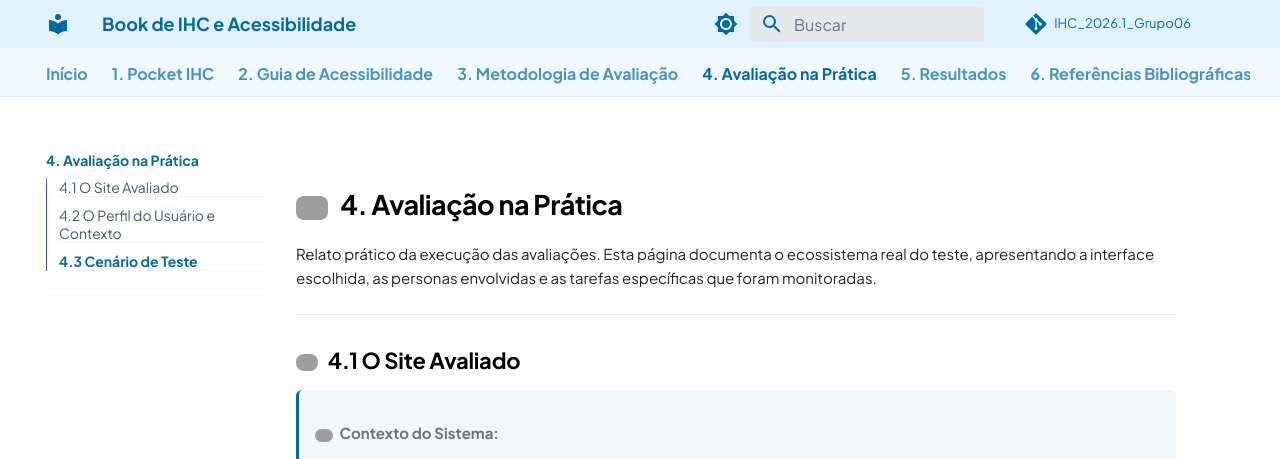
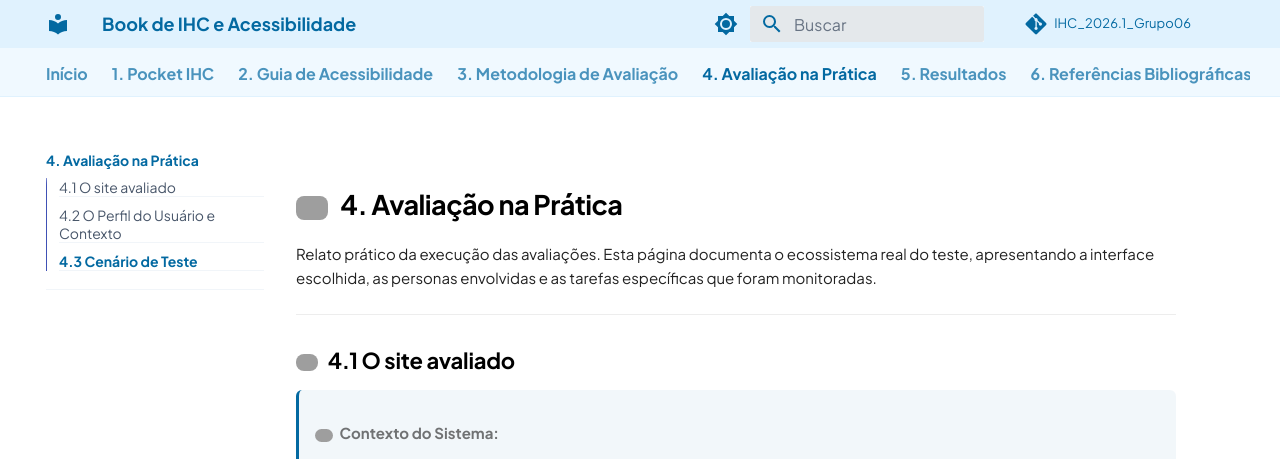
Before and after one commit to UnB-IHC/IHC_2026.1_Grupo06, an MkDocs documentation site: the page built from docs/4_avaliacao_pratica.md, in a window 1280 px wide and 1390 px high. Shown: the top 459 px of the window. Built offline with MkDocs 1.6.1 and Material for MkDocs 9.7.7, drawn with Linux system fonts in a browser that asks for light colours; grey boxes are pictures that could not be loaded.

```diff
--- a/docs/4_avaliacao_pratica.md
+++ b/docs/4_avaliacao_pratica.md
@@ -4,7 +4,7 @@
 
 ---
 
-## <img src="imagens/website.png" alt="" width="22" style="vertical-align: middle; margin-right: 6px;"> 4.1 O Site Avaliado
+## <img src="imagens/website.png" alt="" width="22" style="vertical-align: middle; margin-right: 6px;"> 4.1 O site avaliado
 
 > <img src="imagens/info.png" alt="" width="18" style="vertical-align: middle; margin-right: 4px;"> **Contexto do Sistema:**
 >
```
